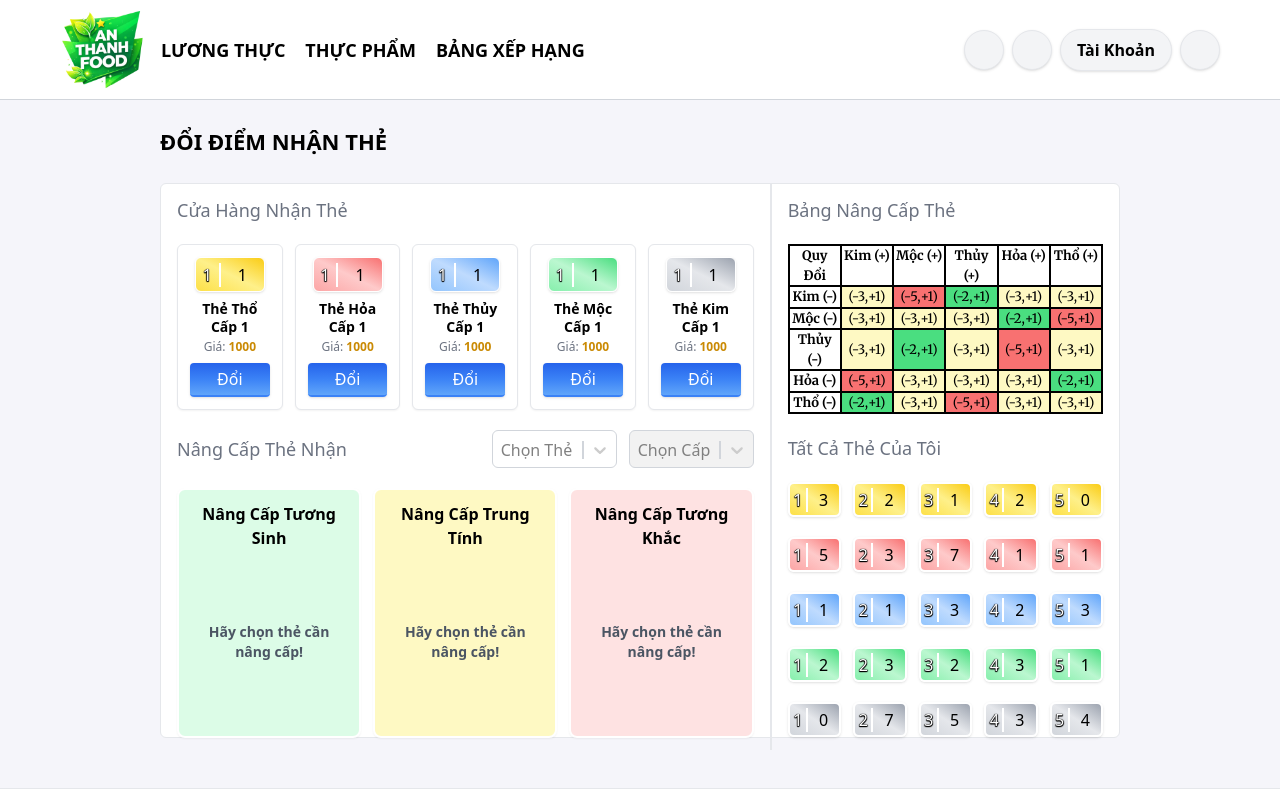
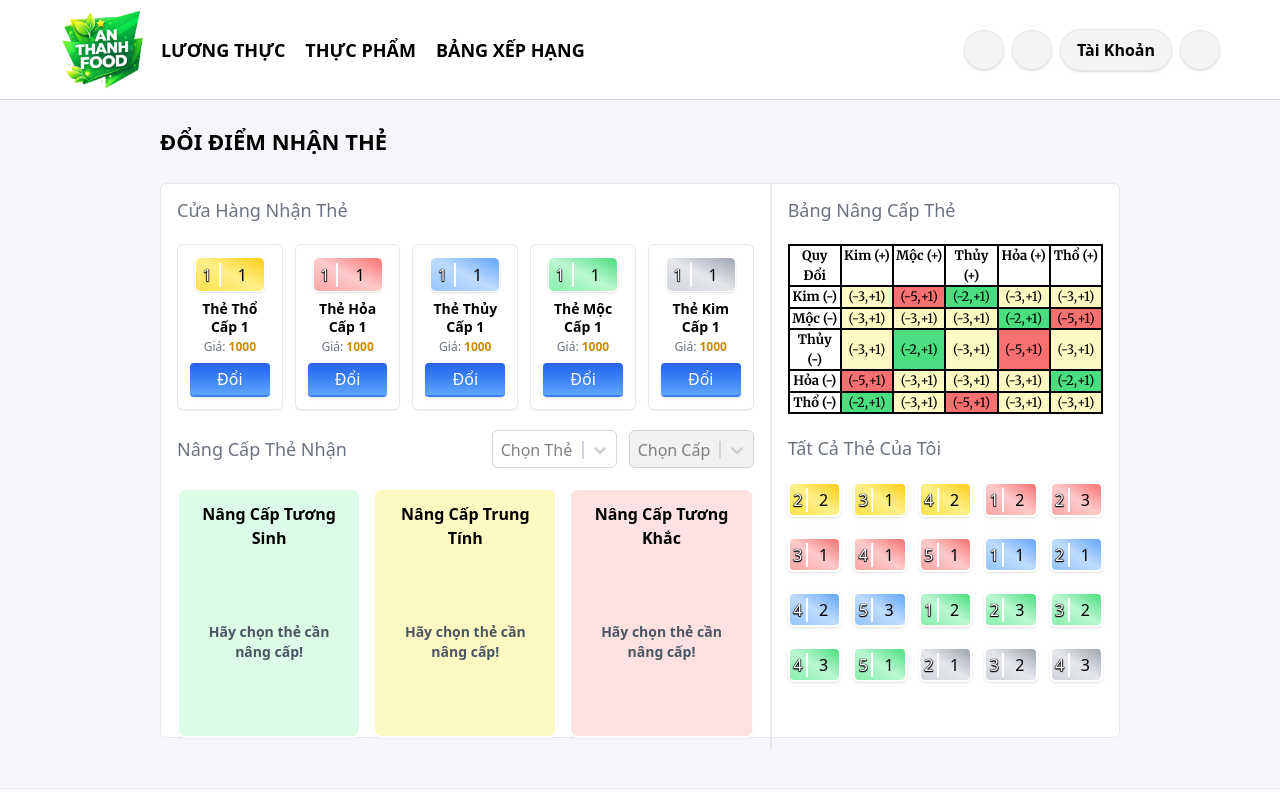
Before and after one commit to SongDuy/web-an-thanh-food, a React (Create React App) app in the folder frontend-web/: page /account/rewards in a window 1280 px wide. Shown: the top 800 px of the page. Built offline with nearby package versions, Linux system fonts and the light colour scheme; some icons are missing; what i18n-iso-countries would draw is missing.

Commit message:
new commit

```diff
--- a/frontend-web/src/pages/account/Rewards.js
+++ b/frontend-web/src/pages/account/Rewards.js
@@ -30,11 +30,11 @@ const AccountRewardsPage = () => {
 
     // danh sách thẻ
     const [cardLevels, setCardLevels] = useState([
-        { element: "tho", title: "Thẻ Hệ Thổ", cards: [3, 2, 1, 2, 0] },
-        { element: "hoa", title: "Thẻ Hệ Hỏa", cards: [5, 3, 7, 1, 1] },
-        { element: "thuy", title: "Thẻ Hệ Thủy", cards: [1, 1, 3, 2, 3] },
+        { element: "tho", title: "Thẻ Hệ Thổ", cards: [0, 2, 1, 2, 0] },
+        { element: "hoa", title: "Thẻ Hệ Hỏa", cards: [2, 3, 1, 1, 1] },
+        { element: "thuy", title: "Thẻ Hệ Thủy", cards: [1, 1, 0, 2, 3] },
         { element: "moc", title: "Thẻ Hệ Mộc", cards: [2, 3, 2, 3, 1] },
-        { element: "kim", title: "Thẻ Hệ Kim", cards: [0, 7, 5, 3, 4] },
+        { element: "kim", title: "Thẻ Hệ Kim", cards: [0, 1, 2, 3, 0] },
     ]);
 
     //Hệ
@@ -676,37 +676,40 @@ const AccountRewardsPage = () => {
                                     </h2>
                                 </div>
 
-                                <div className="flex flex-col gap-5 items-center justify-center">
-                                    {cardLevels.map((level) => (
-                                        <div key={level.element} className="w-full grid grid-cols-5 items-center gap-3">
-                                            {level.cards.map((rightValue, index) => (
-                                                <CardBox
-                                                    key={index}
-                                                    title={level.title}
-                                                    element={level.element}
-                                                    left={index + 1}
-                                                    right={rightValue}
-                                                    active={
-                                                        selectedTarget?.element === level.element &&
-                                                        selectedTarget?.level === index + 1
-                                                    }
-                                                    onClick={() => {
-                                                        const element = level.element;
-                                                        const lvl = index + 1;
+                                <div className="w-full grid grid-cols-5 gap-x-3 gap-y-5">
 
-                                                        setSelectedTarget({ element, level: lvl });
+                                    {cardLevels
+                                        .flatMap(level =>
+                                            level.cards.map((qty, index) => ({
+                                                element: level.element,
+                                                title: level.title,
+                                                level: index + 1,
+                                                qty
+                                            }))
+                                        )
+                                        .filter(card => card.qty > 0)
+                                        .map(card => (
+                                            <CardBox
+                                                key={`${card.element}-${card.level}`}
+                                                title={card.title}
+                                                element={card.element}
+                                                left={card.level}
+                                                right={card.qty}
+                                                active={
+                                                    selectedTarget?.element === card.element &&
+                                                    selectedTarget?.level === card.level
+                                                }
+                                                onClick={() => {
+                                                    setSelectedTarget({ element: card.element, level: card.level });
+                                                    setSelectedElement(getElementOption(card.element));
+                                                    setSelectedLevel(getLevelOption(card.level));
+                                                }}
+                                            />
+                                        ))
+                                    }
 
-                                                        // sync dropdown
-                                                        setSelectedElement(getElementOption(element));
-                                                        setSelectedLevel(getLevelOption(lvl));
-                                                    }}
+                                </div>
 
-                                                />
-
-                                            ))}
-                                        </div>
-                                    ))}
-                                </div>
 
                             </div>
                         </div>
```
